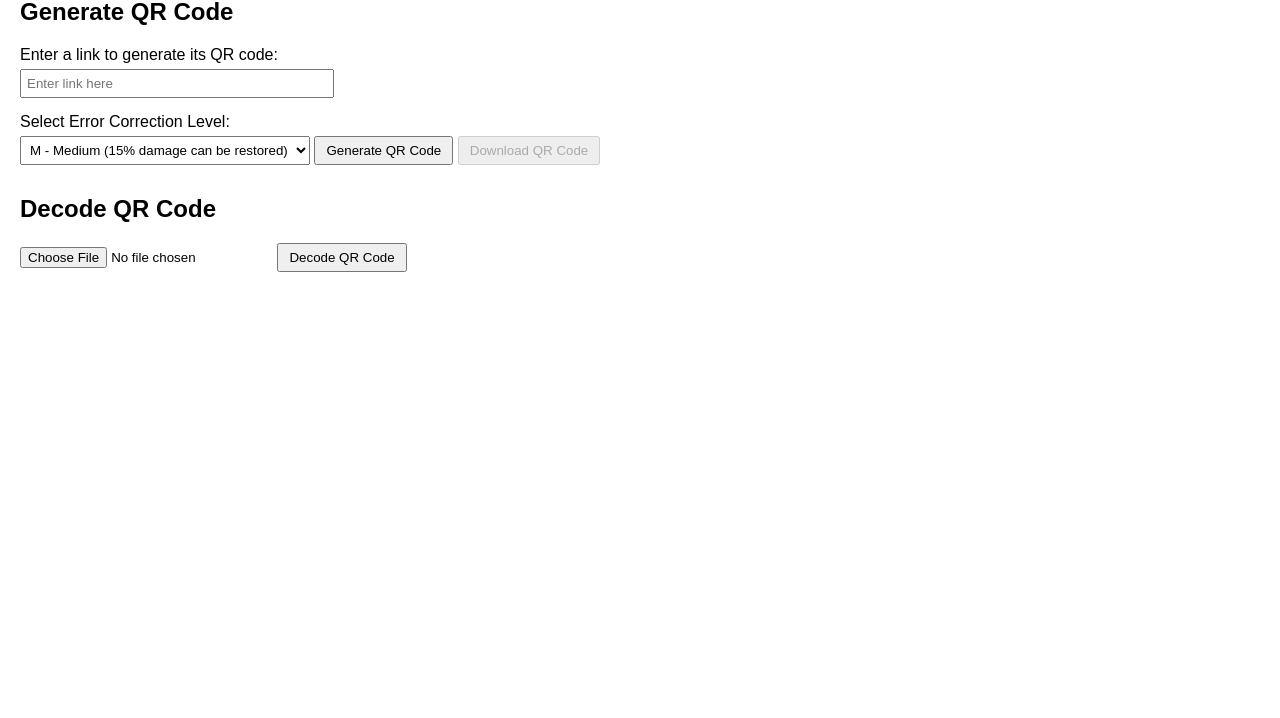
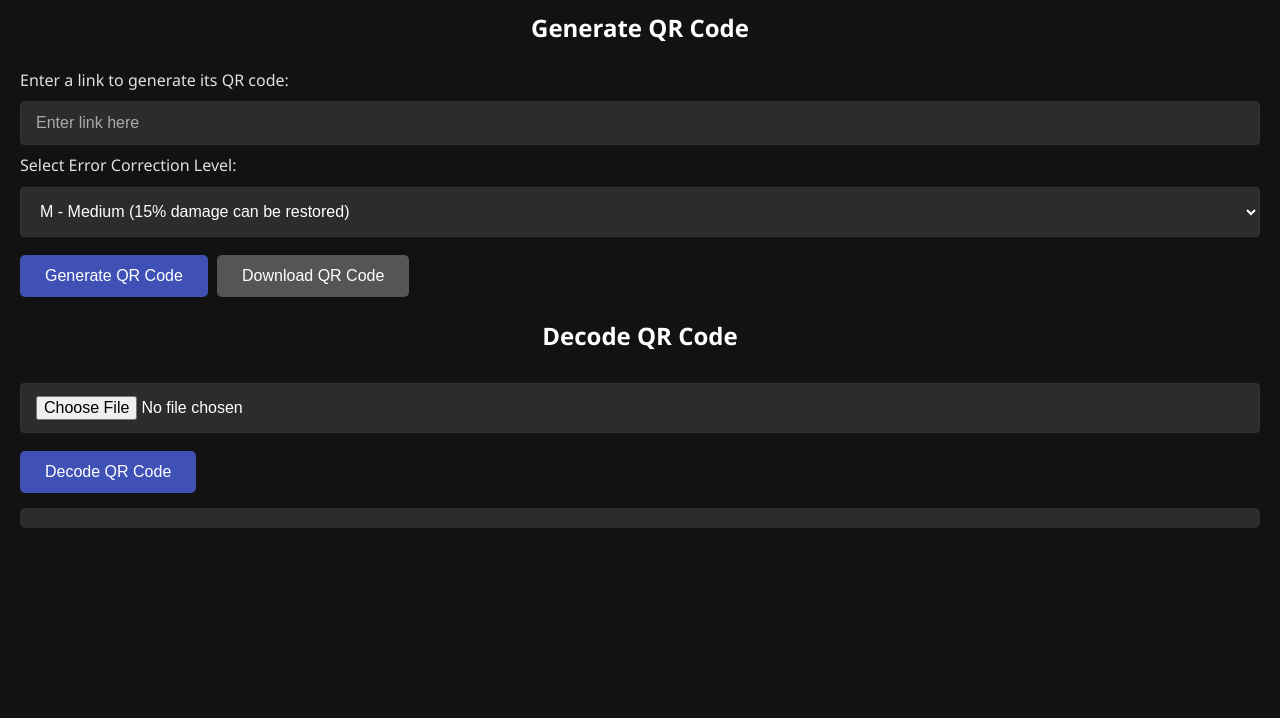
Before and after one commit to SamChan23267/QR-Code-Converter, a plain HTML site: page index.html in a window 1280 px wide. Shown: the part 82-800 px from the top of the page. Drawn offline with nearby package versions, Linux system fonts and the light colour scheme.

Commit message:
Improved design

```diff
--- a/styles.css
+++ b/styles.css
@@ -1,36 +1,112 @@
-body {
-    font-family: Arial, sans-serif;
-    margin: 20px;
+/* styles.css */
+
+/* Reset Some Default Styles */
+* {
+    box-sizing: border-box;
+    margin: 0;
+    padding: 0;
 }
 
-h1 {
-    color: #333;
+/* Global Styles */
+body {
+    background-color: #121212;
+    color: #E0E0E0;
+    font-family: 'Segoe UI', Tahoma, Geneva, Verdana, sans-serif;
+    line-height: 1.6;
+    padding: 20px;
 }
 
-#qrcode {
+h1, h2 {
+    text-align: center;
+    margin-bottom: 20px;
+    color: #FFFFFF;
+}
+
+.container {
+    max-width: 800px;
+    margin: 0 auto;
+    padding: 30px;
+    background-color: #1E1E1E;
+    border-radius: 10px;
+    box-shadow: 0 4px 12px rgba(0, 0, 0, 0.5);
+}
+
+/* Form Elements */
+input[type="text"], select, input[type="file"] {
+    width: 100%;
+    padding: 12px 15px;
+    margin: 8px 0;
+    border: 1px solid #333;
+    border-radius: 4px;
+    background-color: #2C2C2C;
+    color: #FFFFFF;
+    font-size: 16px;
+}
+
+input[type="text"]::placeholder {
+    color: #AAAAAA;
+}
+
+select {
+    height: 50px;
+}
+
+/* Buttons */
+button {
+    padding: 12px 25px;
+    margin: 10px 5px 0 0;
+    border: none;
+    border-radius: 5px;
+    background-color: #3F51B5;
+    color: #FFFFFF;
+    font-size: 16px;
+    cursor: pointer;
+    transition: background-color 0.3s ease;
+}
+
+button:disabled {
+    background-color: #555555;
+    cursor: not-allowed;
+}
+
+button:hover:not(:disabled) {
+    background-color: #303F9F;
+}
+
+/* QR Code and Highlighted Image Containers */
+#qrcode, #highlightedImage {
+    display: flex;
+    justify-content: center;
+    align-items: center;
     margin-top: 20px;
 }
 
-input[type="text"] {
-    width: 300px;
-    padding: 5px;
-    margin-bottom: 10px;
+#qrcode img, #highlightedImage canvas {
+    max-width: 100%;
+    height: auto;
+    border: 2px solid #3F51B5;
+    border-radius: 10px;
 }
 
-select {
-    padding: 5px;
-    margin-bottom: 10px;
+/* Decoded Information */
+#decodedInfo {
+    margin-top: 15px;
+    padding: 10px;
+    background-color: #2C2C2C;
+    border-radius: 5px;
+    text-align: center;
+    font-size: 1.1em;
+    color: #00E676;
 }
 
-button {
-    padding: 5px 10px;
+/* Responsive Design */
+@media (max-width: 600px) {
+    .container {
+        padding: 20px;
+    }
+
+    button {
+        width: 100%;
+        margin: 10px 0 0 0;
+    }
 }
-
-button:hover {
-    background-color: #f0f0f0;
-    cursor: pointer;
-}
-
-p {
-    margin: 5px 0;
-}
```
